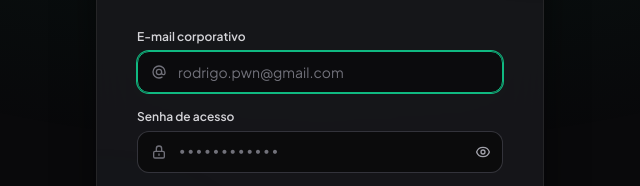
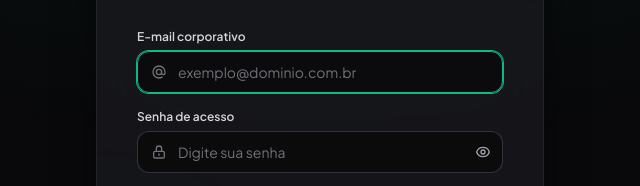
Before and after one commit to neguimzoiverde/editais-consignado-go-to, an Astro site: page /login in a window 1280 px wide. Shown: the part 324-510 px from the top of the page, 320-960 px from the left. Built offline with nearby package versions, Linux system fonts and the light colour scheme; Astro itself is replaced by a stand-in of ours; no server answers.

Commit message:
fix(security): sanitize login placeholders and disable aggressive autocomplete

```diff
--- a/src/pages/login.astro
+++ b/src/pages/login.astro
@@ -47,7 +47,7 @@ if (Astro.locals.user) {
         </div>
 
         <!-- Formulário de Login -->
-        <form id="login-form" class="space-y-4 relative z-10" autocomplete="on">
+        <form id="login-form" class="space-y-4 relative z-10" autocomplete="off">
           <div>
             <label for="email" class="block text-xs font-semibold text-zinc-300 mb-1.5">
               E-mail corporativo
@@ -64,7 +64,8 @@ if (Astro.locals.user) {
                 name="email"
                 required
                 autofocus
-                placeholder="rodrigo.pwn@gmail.com"
+                autocomplete="username"
+                placeholder="exemplo@dominio.com.br"
                 class="w-full pl-10 pr-4 py-2.5 bg-zinc-950/80 border border-zinc-700/80 focus:border-emerald-500 focus:ring-1 focus:ring-emerald-500 rounded-xl text-sm text-zinc-100 placeholder-zinc-500 transition outline-none"
               />
             </div>
@@ -85,8 +86,9 @@ if (Astro.locals.user) {
                 id="password"
                 name="password"
                 required
-                placeholder="••••••••••••"
-                class="w-full pl-10 pr-10 py-2.5 bg-zinc-950/80 border border-zinc-700/80 focus:border-emerald-500 focus:ring-1 focus:ring-emerald-500 rounded-xl text-sm text-zinc-100 placeholder-zinc-500 transition outline-none font-mono"
+                autocomplete="current-password"
+                placeholder="Digite sua senha"
+                class="w-full pl-10 pr-10 py-2.5 bg-zinc-950/80 border border-zinc-700/80 focus:border-emerald-500 focus:ring-1 focus:ring-emerald-500 rounded-xl text-sm text-zinc-100 placeholder-zinc-500 transition outline-none"
               />
               <button
                 type="button"
```
